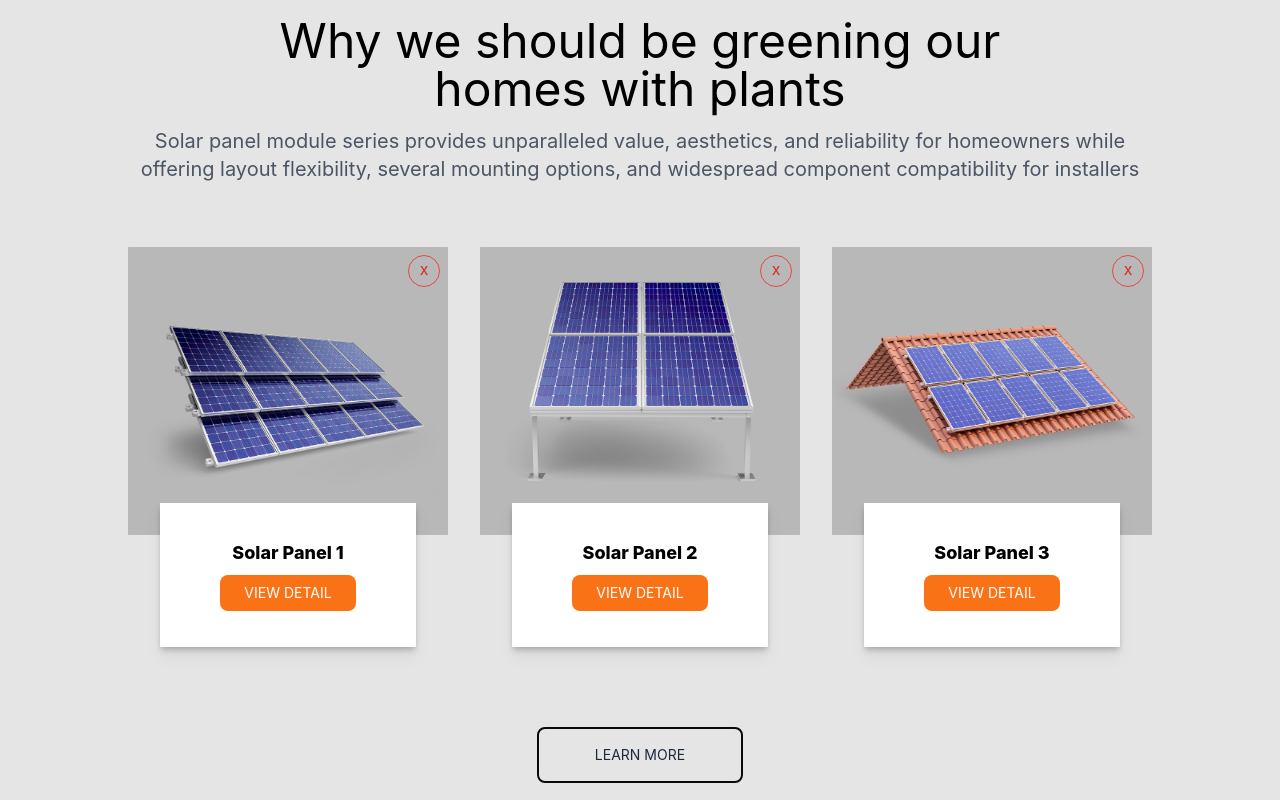
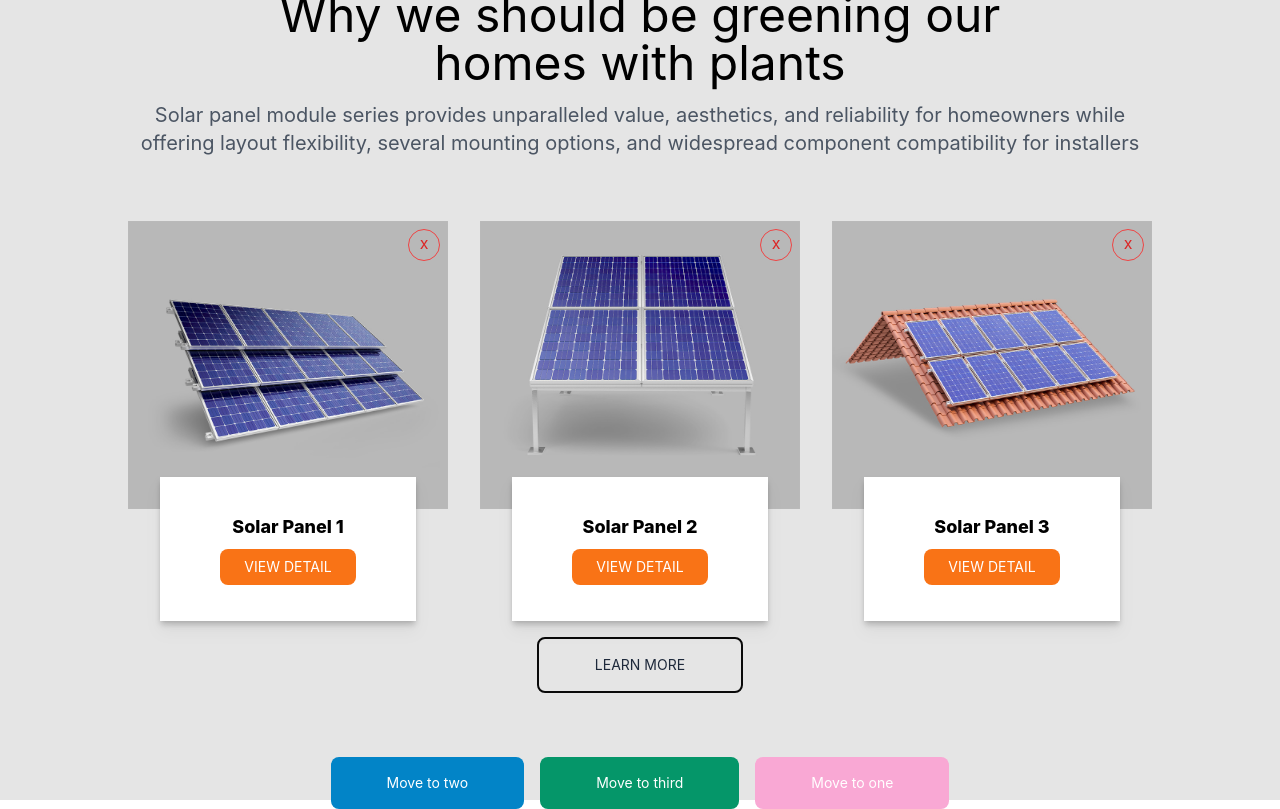
Before and after one commit to Amoly93/first_Project, a React (Create React App) app: page / in a window 1280 px wide. Built offline with nearby package versions, Linux system fonts and the light colour scheme.

Commit message:
move element

```diff
--- a/src/App.js
+++ b/src/App.js
@@ -11,11 +11,21 @@ function App() {
   const deleteImage = (item) => {
     const newImage = images.filter((image) => image !== item);
     setImages(newImage);
+
   };
+  const moveElement = (arr, fromIndex, toIndex,sIndex) => {
+
+
+    const elementMove =[arr[fromIndex], arr[toIndex] , arr[sIndex]] = [arr[toIndex], arr[fromIndex], arr[sIndex]];
+     setImages(elementMove);
+     console.log(images)
+    };
+
+
 
   return (
     <div className="bg-neutral-200 h-screen flex flex-col justify-center">
-      <div className="flex flex-col items-center gap-16 conainer max-w-6xl mx-auto">
+      <div className="flex flex-col items-center gap-16 conainer max-w-6xl mx-auto ">
         <div className="flex flex-col items-center justify-center space-y-3.5">
           <p className="text-5xl text-center max-w-3xl">
             Why we should be greening our homes with plants
@@ -40,6 +50,7 @@ function App() {
                     x
                   </button>
                 )}
+
                 <div className="absolute left-auto right-auto -bottom-28 bg-white h-36 w-64 grid place-content-center shadow-md drop-shadow-lg space-y-2">
                   <h2 className="text-lg font-extrabold text-center">{prop.name}</h2>
                   <button className="bg-orange-500 px-6 py-2 text-white text-sm hover:bg-neutral-800 rounded-lg">
@@ -50,9 +61,22 @@ function App() {
             );
           })}
         </div>
-        <button className="border-2 border-neutral-950 px-14 py-4 text-slate-800 hover:text-white text-sm hover:bg-neutral-950 rounded-lg mt-32">
+        <button className="border-2 border-neutral-950 px-14 py-4 text-slate-800 hover:text-white text-sm hover:bg-neutral-950 rounded-lg mt-16">
           LEARN MORE
         </button>
+        <div className="flex space-x-4  ">
+        <button className="bg-sky-600 px-14 py-4 text-white text-sm hover:bg-neutral-950 rounded-lg " onClick={() => moveElement(images,0,1,2)}>
+         Move to two
+        </button>
+        <button className=" bg-emerald-600 px-14 py-4  text-white text-sm hover:bg-neutral-950 rounded-lg " onClick={() => moveElement(images,2,1,0)}>
+         Move to third
+        </button>
+        <button className=" bg-pink-300 px-14 py-4 text-white text-sm hover:bg-neutral-950 rounded-lg " onClick={() => moveElement(images,1,2,0)}>
+         Move to one
+        </button>
+        </div>
+
+
       </div>
     </div>
   );
```
